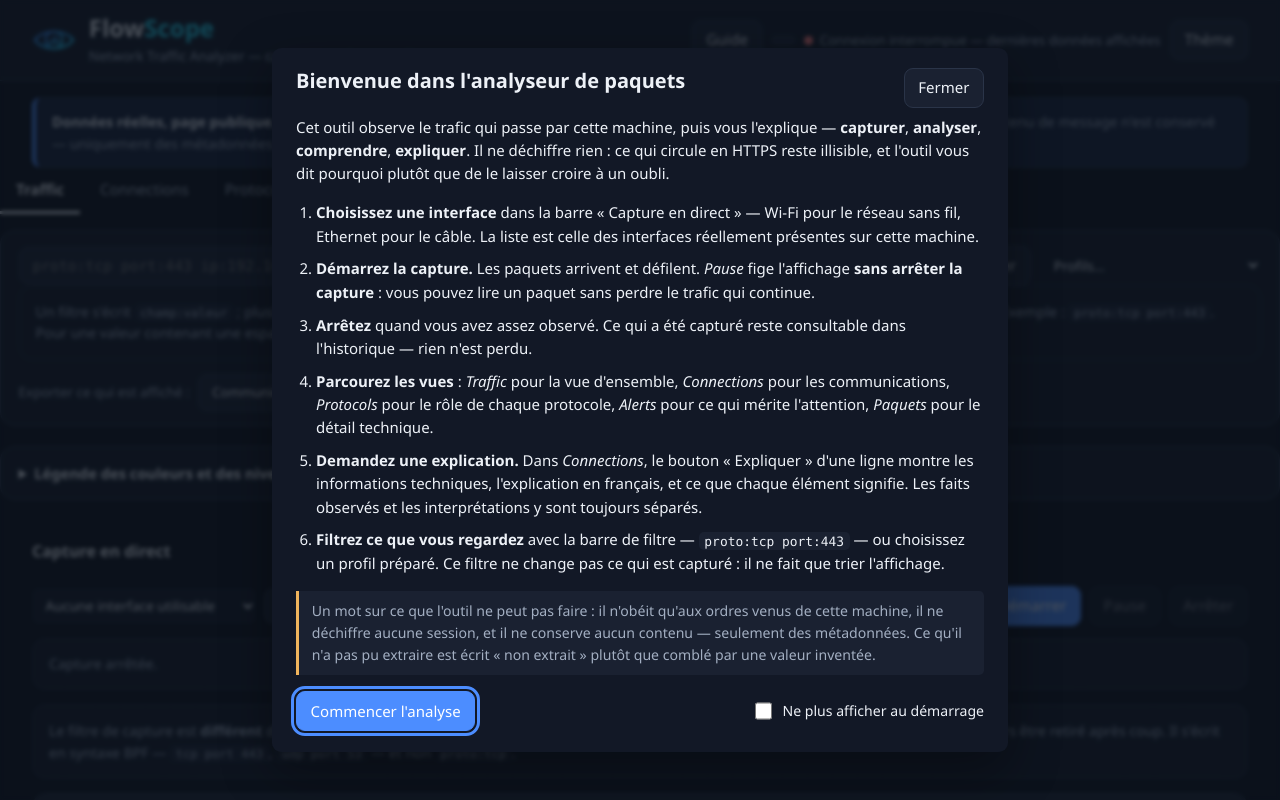
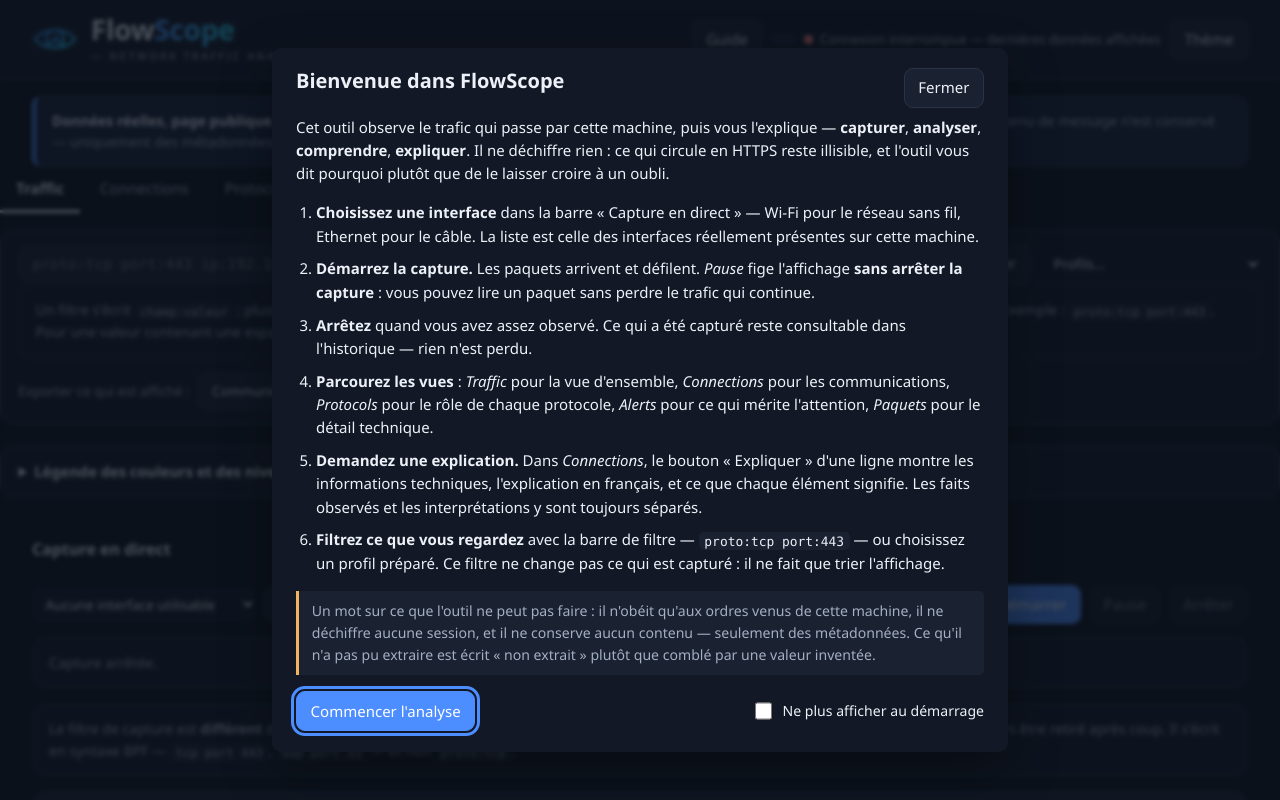
Before and after one commit to laviOGOU/network-analyzer, a FastAPI app: template web/templates/index.html in a window 1280 px wide. Run offline with FastAPI, Linux system fonts and the light colour scheme; the template is opened without the code that fills it, so the values that code supplies are empty; some libraries are stand-ins or nearby versions.

Commit message:
feat(web): le nom reprend tous les details de l'identite fournie
« Flow » en clair, « Scope » en degrade bleu -> cyan comme le logo, et la ligne
— NETWORK TRAFFIC ANALYZER — en capitales espacees entre deux tirets.

LE DEGRADE A UN REPLI. Un navigateur qui ignore `background-clip: text` afficherait du texte
transparent, c'est-a-dire RIEN : la couleur pleine est posee d'abord, et le degarde ne
s'applique que si `@supports` confirme que le navigateur sait le rendre. Un titre invisible
serait le pire des resultats pour une identite.

UN VRAI DEFAUT TROUVE EN CHEMIN : une SECONDE regle `.entete__sous-titre` existait plus bas
dans la feuille de style, et ecrasait la premiere. La taille et la marge venaient de celle du
bas, le reste de celle du haut — un rendu impossible a prevoir en lisant une seule des deux.
Les deux sont fusionnees. Deux definitions pour un meme selecteur finissent toujours par se
contredire, et celle qu'on lit n'est pas forcement celle qui s'applique.

LE TITRE EST BORNE : la ligne de description ne se coupe pas (`white-space: nowrap`), elle se
tronque par des points de suspension si la place manque. Un en-tete qui deborde serait plus
laid qu'une ligne raccourcie.

LE GUIDE EST MIS A JOUR : « Bienvenue dans FlowScope » au lieu de « dans l'analyseur de
paquets ».

```diff
--- a/web/static/dashboard.css
+++ b/web/static/dashboard.css
@@ -133,11 +133,46 @@
    Des barres plutôt qu'une bibliothèque de graphiques : la même information, lisible par
    un lecteur d'écran (le chiffre est écrit à côté), et pas une dépendance de plus à
    charger et à maintenir. */
-/* Le logo de l'en-tête. Le mot « Scope » reprend le cyan du logo : l'identité se lit dans
-   le titre, pas seulement dans l'image — et elle survit si le SVG ne se charge pas. */
-.entete__logo { width: 44px; height: 44px; flex: 0 0 auto; }
+/* Le logo et le nom de l'en-tête, repris de l'identité du projet : l'œil, puis le mot dont
+   la seconde moitié porte le dégradé bleu → cyan du logo, et la ligne en capitales espacées
+   entre deux tirets. */
+.entete__logo { width: 46px; height: 46px; flex: 0 0 auto; }
 
-.entete__nom-suite { color: var(--accent-2); }
+.entete__nom {
+  /* La ponctuation typographique du titre est décorative : les deux tirets de la ligne du
+     dessous suffisent à séparer le nom de sa description. */
+  margin: 0;
+  font-size: clamp(1.35rem, 1.1rem + 1vw, 1.75rem);
+  font-weight: 600;
+  letter-spacing: -.01em;
+  line-height: 1.1;
+}
+
+/* « Scope » porte le dégradé du logo. La couleur pleine sert de repli : un navigateur qui
+   ignore `background-clip` afficherait sinon du texte transparent — c'est-à-dire rien. */
+.entete__nom-suite {
+  color: var(--accent-2);
+  background-image: linear-gradient(100deg, var(--accent) 0%, var(--accent-2) 100%);
+  -webkit-background-clip: text;
+  background-clip: text;
+}
+
+@supports ((-webkit-background-clip: text) or (background-clip: text)) {
+  .entete__nom-suite { color: transparent; }
+}
+
+/* La ligne de description : capitales espacées entre deux tirets, comme sur l'identité. */
+.entete__sous-titre {
+  margin: .15rem 0 0;
+  font-size: .68rem;
+  letter-spacing: .22em;
+  text-transform: uppercase;
+  color: var(--texte-doux);
+  white-space: nowrap;
+  overflow: hidden;
+  text-overflow: ellipsis;
+  max-width: 100%;
+}
 
 /* ------------------------------------------------- accueil et guide d'utilisation
    Un voile plein écran doit rester lisible sur un écran de téléphone comme sur un grand
@@ -931,7 +966,9 @@ code { background: var(--surface-2); padding: .1rem .35rem; border-radius: 5px;
 }
 .entete__titre { display: flex; align-items: center; gap: .8rem; min-width: 0; }
 .entete__marque { font-size: 1.7rem; color: var(--accent); line-height: 1; }
-.entete__sous-titre { margin: .1rem 0 0; color: var(--texte-doux); font-size: .85rem; }
+/* (Une seconde règle `.entete__sous-titre` vivait ici et écrasait la première : la taille et
+   la marge venaient de celle-ci, le reste de l'autre. Deux définitions pour un même sélecteur
+   finissent toujours par se contredire — celle-ci a été fusionnée avec la principale.) */
 .entete__actions { display: flex; align-items: center; gap: .6rem; flex-wrap: wrap; }
 
 .etiquette {
--- a/web/templates/index.html
+++ b/web/templates/index.html
@@ -32,8 +32,8 @@
   <div class="entete__titre">
     <img class="entete__logo" src="/static/logo.svg" alt="" width="44" height="44">
     <div>
-      <h1>Flow<span class="entete__nom-suite">Scope</span></h1>
-      <p class="entete__sous-titre">Network Traffic Analyzer — capturer, analyser, expliquer</p>
+      <h1 class="entete__nom">Flow<span class="entete__nom-suite">Scope</span></h1>
+      <p class="entete__sous-titre">— Network Traffic Analyzer —</p>
     </div>
   </div>
   <div class="entete__actions">
@@ -158,7 +158,7 @@
     <div class="accueil__boite" role="dialog" aria-modal="true" aria-labelledby="accueil-titre"
          aria-describedby="accueil-intro">
       <div class="accueil__entete">
-        <h2 id="accueil-titre">Bienvenue dans l'analyseur de paquets</h2>
+        <h2 id="accueil-titre">Bienvenue dans FlowScope</h2>
         <button type="button" class="bouton bouton--fantome" id="accueil-fermer"
                 aria-label="Fermer le guide">Fermer</button>
       </div>
```
